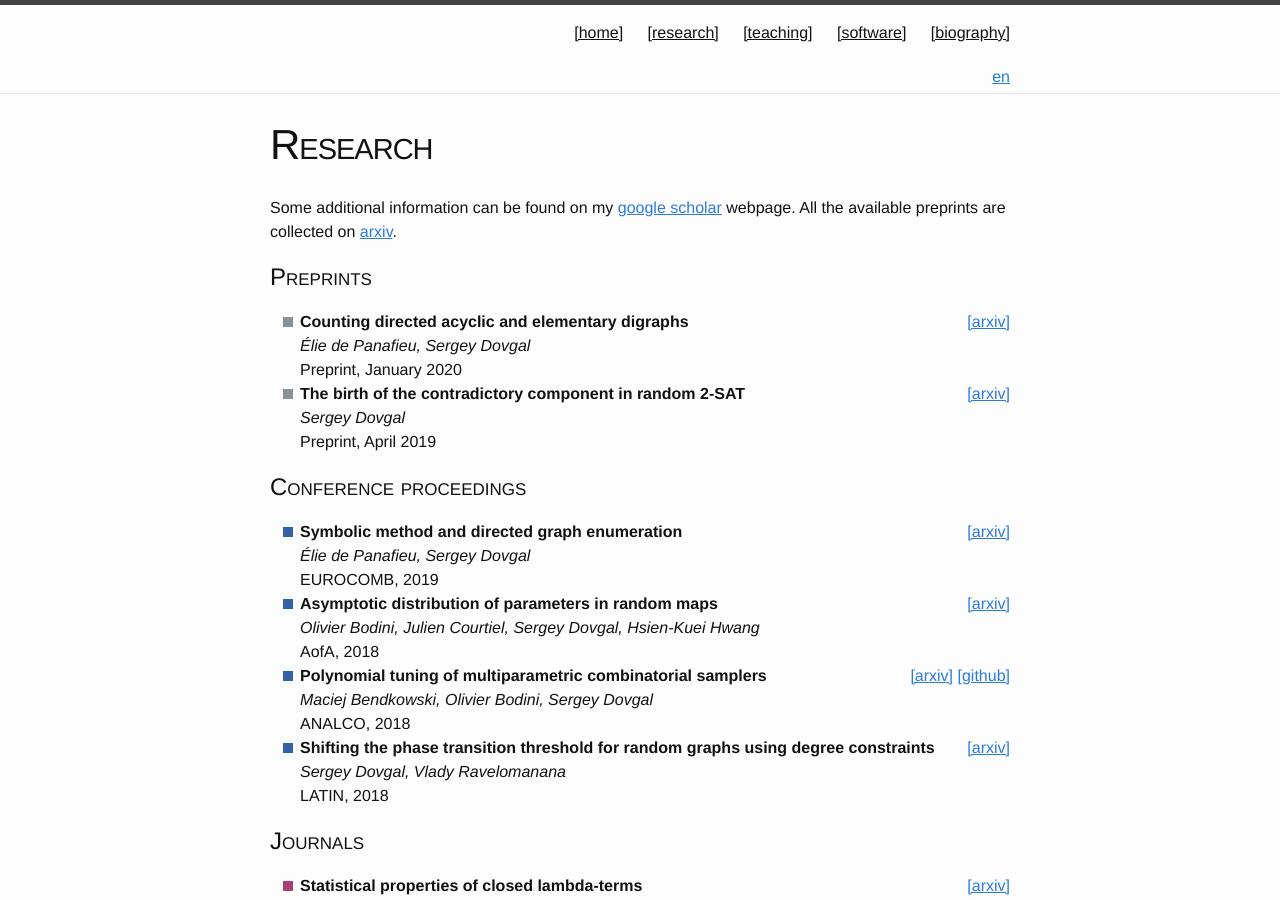
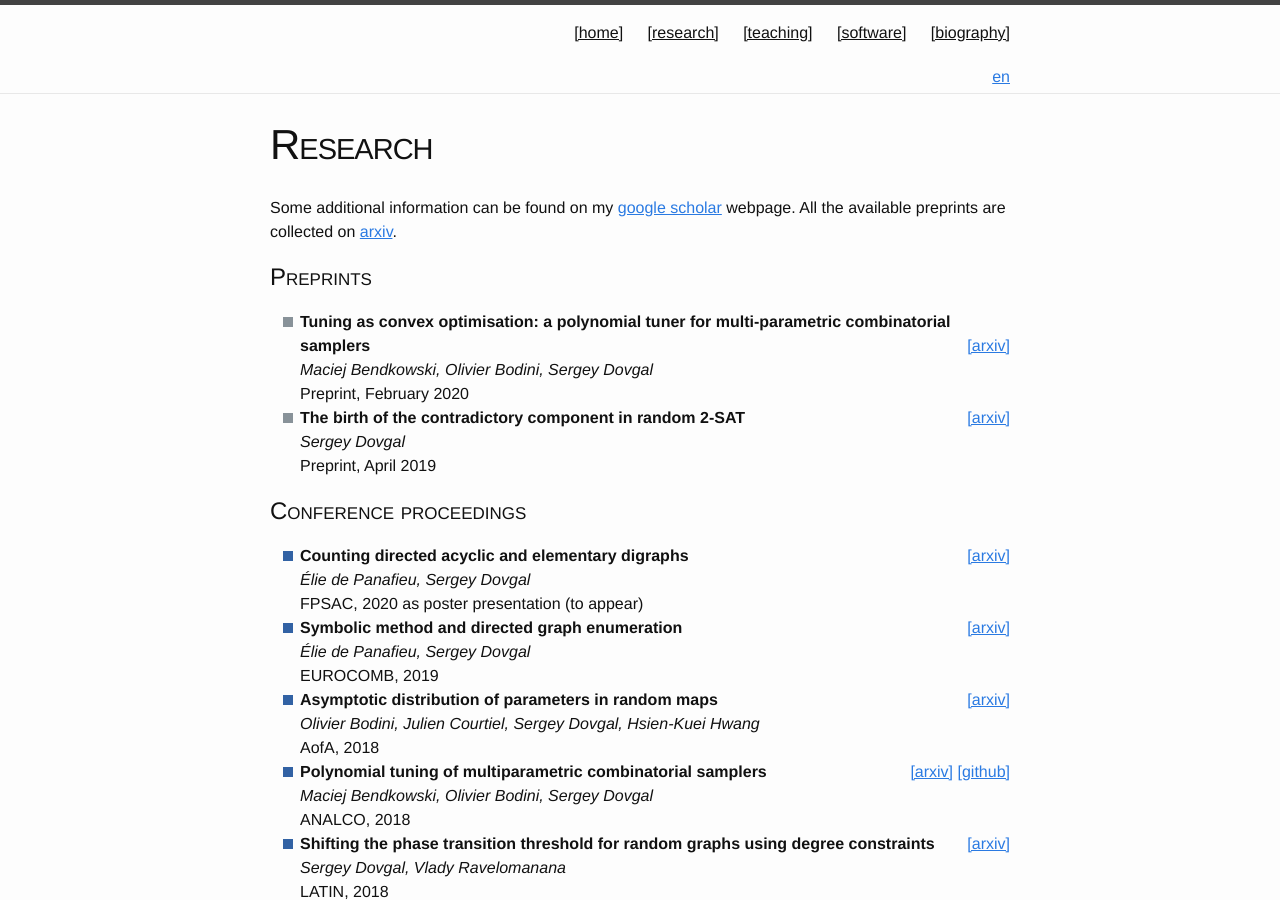
Before and after one commit to Sergey-A-Dovgal/sergey-a-dovgal.github.io, a Jekyll site: the page built from research.md, in a window 1280 px wide and 900 px high. Built offline with Jekyll 4.4.1, drawn with Linux system fonts in a browser that asks for light colours.

Commit message:
Updated research page

```diff
--- a/research.md
+++ b/research.md
@@ -14,14 +14,14 @@ All the available preprints are collected on
 <ul class="pre">
 
 <li><b>
-Counting directed acyclic and elementary digraphs
+Tuning as convex optimisation: a polynomial tuner for multi-parametric combinatorial samplers
 </b><div style="float: right">
-<a href="https://arxiv.org/abs/2001.08659">[arxiv]</a>
+<a href="https://arxiv.org/abs/2002.12771">[arxiv]</a>
 <!--<a href="">[slides]</a>-->
 </div><br /><i>
-Élie de Panafieu, Sergey Dovgal
+Maciej Bendkowski, Olivier Bodini, Sergey Dovgal
 </i><br />
-Preprint, January 2020
+Preprint, February 2020
 </li>
 
 <li><b>
@@ -39,6 +39,17 @@ Preprint, April 2019
 
 # Conference proceedings
 <ul class="conf">
+
+<li><b>
+Counting directed acyclic and elementary digraphs
+</b><div style="float: right">
+<a href="https://arxiv.org/abs/2001.08659">[arxiv]</a>
+<!--<a href="">[slides]</a>-->
+</div><br /><i>
+Élie de Panafieu, Sergey Dovgal
+</i><br />
+FPSAC, 2020 as poster presentation (to appear)
+</li>
 
 <li><b>
 Symbolic method and directed graph enumeration
```
